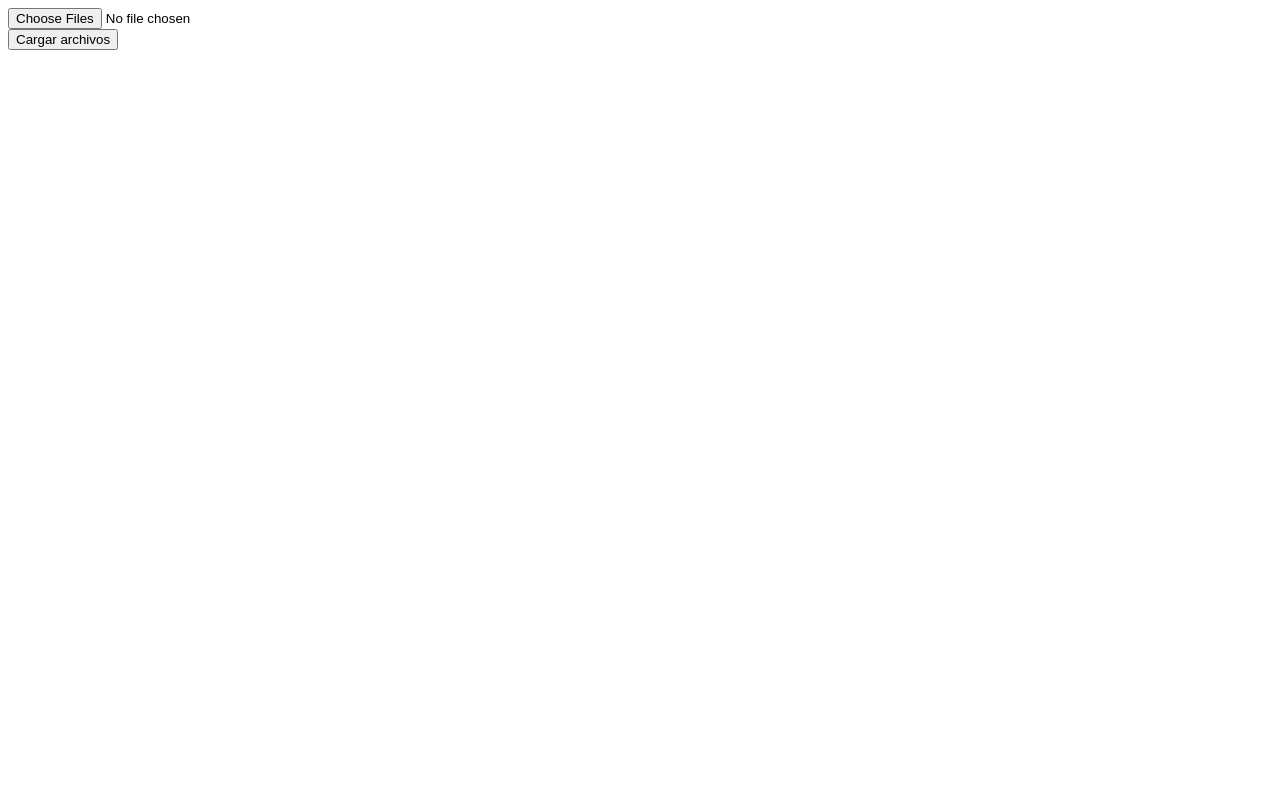
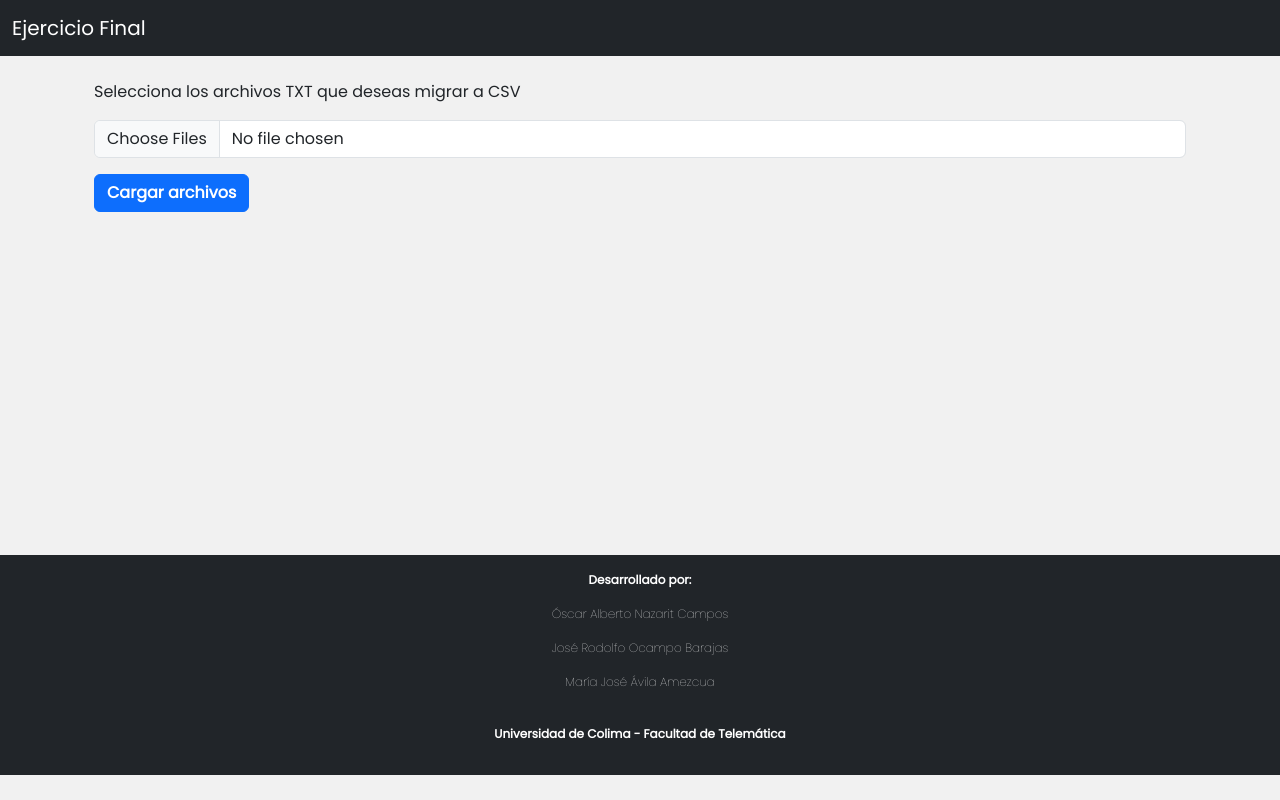
Before and after one commit to majoaavila/ejercicioFinalControlCalidad, a plain HTML site: page index.html in a window 1280 px wide. Drawn offline with nearby package versions, Linux system fonts and the light colour scheme.

Commit message:
Styles implemented

```diff
--- a/index.html
+++ b/index.html
@@ -3,20 +3,45 @@
 <head>
   <title>Leer y migrar archivos TXT a CSV</title>
   <script src="https://cdn.jsdelivr.net/npm/chart.js"></script>
+  <link href="https://cdn.jsdelivr.net/npm/bootstrap@5.3.0-alpha3/dist/css/bootstrap.min.css" rel="stylesheet" integrity="sha384-KK94CHFLLe+nY2dmCWGMq91rCGa5gtU4mk92HdvYe+M/SXH301p5ILy+dN9+nJOZ" crossorigin="anonymous">
+  <link rel="stylesheet" href="style.css">
+  <link rel="preconnect" href="https://fonts.googleapis.com">
+  <link rel="preconnect" href="https://fonts.gstatic.com" crossorigin>
+  <link href="https://fonts.googleapis.com/css2?family=Poppins:wght@100;400&display=swap" rel="stylesheet">
   <style>
     .half-chart {
-  width: 35vw;
-  height: 35vh;
-}
+      width: 35vw;
+      height: 35vh;
+    }
   </style>
 </head>
 <body>
-  <input type="file" id="txtFiles" multiple><br>
-  <button onclick="processFiles()">Cargar archivos</button>
-  <table id="csvTable">
-    <!-- Aquí se mostrará la tabla CSV -->
-  </table>
-  <canvas id="chart" class="half-chart"></canvas>
+  <header>
+    <nav class="navbar navbar-expand-lg navbar-dark bg-dark">
+      <div class="container-fluid">
+        <a class="navbar-brand">Ejercicio Final</a>
+      </div>
+    </nav>
+  </header>
+  <div class="container p-4" id="formContainer">
+    <label class="text-center">Selecciona los archivos TXT que deseas migrar a CSV</label>
+    <input type="file" id="txtFiles" class="form-control mt-3" multiple>
+    <button onclick="processFiles()" class="btn btn-primary mt-3 fw-bold">Cargar archivos</button>
+    <table id="csvTable" class="table mt-3">
+      <!-- Aquí se mostrará la tabla CSV -->
+    </table>
+    <canvas id="chart" class="half-chart "></canvas>
+
+  </div>
   <script src="script.js"></script>
+  <footer>
+    <div class="container-fluid bg-dark text-white text-center p-3" id="footerFont">
+      <p class="fw-bold">Desarrollado por:</p>
+      <p>Óscar Alberto Nazarit Campos</p>
+      <p>José Rodolfo Ocampo Barajas</p>
+      <p>María José Ávila Amezcua</p>
+      <br>
+      <p class="fw-bold">Universidad de Colima - Facultad de Telemática</p>
+  </footer>
 </body>
 </html>
--- /dev/null
+++ b/style.css
@@ -0,0 +1,10 @@
+/* add a background color*/
+body {
+  background-color: #f1f1f1;
+  font-family: 'Poppins', sans-serif;
+}
+
+#footerFont {
+  font-size: 12px;
+  font-weight: 100;
+}
```
